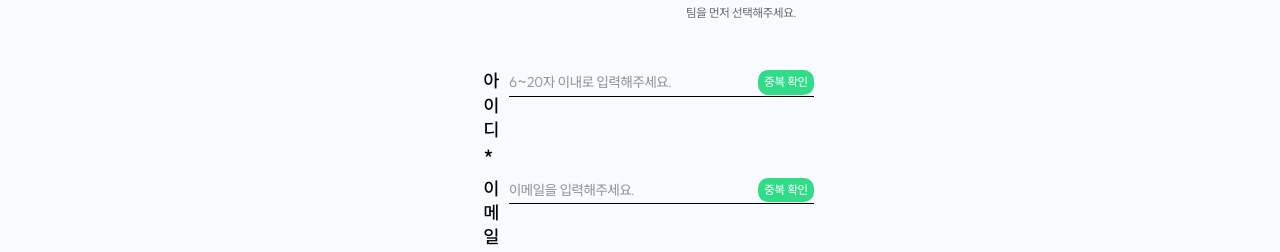
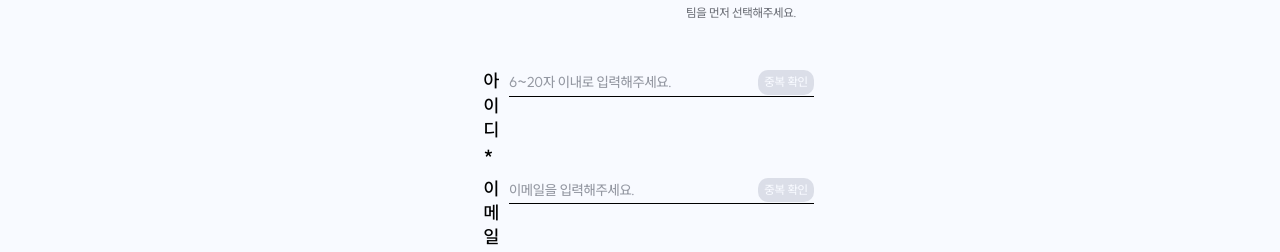
Before and after one commit to chaeyoungwon/next-vote-21th, a Next.js app in the folder next-vote-21th/: page /signup in a window 1280 px wide. Shown: the part 379-631 px from the top of the page. Built offline with nearby package versions, Linux system fonts and the light colour scheme; no server answers.

Commit message:
fix: 회원가입 검증 로직 수정

```diff
--- a/next-vote-21th/src/apis/checkDuplicate.ts
+++ b/next-vote-21th/src/apis/checkDuplicate.ts
@@ -36,6 +36,7 @@ export const checkEmailDuplicate = async (
       params: { email },
     });
     const isDup = res.data.data.exists === "true";
+
     return {
       exists: isDup,
       message: isDup
--- a/next-vote-21th/src/app/signup/page.tsx
+++ b/next-vote-21th/src/app/signup/page.tsx
@@ -43,6 +43,13 @@ const SignUpPage = () => {
     username: undefined,
     email: undefined,
   });
+  const [successMsgs, setSuccessMsgs] = useState<{
+    username: string | undefined;
+    email: string | undefined;
+  }>({
+    username: undefined,
+    email: undefined,
+  });
 
   const [isModalOpen, setIsModalOpen] = useState(false);
 
@@ -55,13 +62,14 @@ const SignUpPage = () => {
     formState: { errors },
   } = useForm<SignupForm>({
     resolver: zodResolver(signupSchema),
-    mode: "onBlur",
+    mode: "onChange",
   });
 
   const { check } = useDuplicateChecker<SignupForm>({
     setError,
     clearErrors,
     setStatuses,
+    setSuccessMsgs,
   });
 
   const onSubmit = async (form: SignupForm) => {
@@ -92,7 +100,9 @@ const SignUpPage = () => {
     !selectedTeam ||
     !selectedMember ||
     statuses.username !== "success" ||
-    statuses.email !== "success";
+    statuses.email !== "success" ||
+    !!errors.password ||
+    !!errors.confirmPassword;
 
   return (
     <div className="scrollbar-hide flex min-h-screen w-screen flex-col items-center overflow-y-auto pt-[124px] pb-9 md:pt-[121px]">
@@ -133,6 +143,9 @@ const SignUpPage = () => {
             errors={errors}
             watch={watch}
             statuses={statuses}
+            setStatuses={setStatuses}
+            successMsgs={successMsgs}
+            setSuccessMsgs={setSuccessMsgs}
             check={check}
           />
 
--- a/next-vote-21th/src/components/common/InputField.tsx
+++ b/next-vote-21th/src/components/common/InputField.tsx
@@ -12,7 +12,9 @@ interface InputFieldProps {
   onBlur?: (e: React.FocusEvent<HTMLInputElement>) => void;
   onCheckDuplicate?: (value: string) => void;
   showCheckButton?: boolean;
+  disabledCheckButton?: boolean;
   error?: string;
+  successMsg?: string;
   status?: "error" | "success";
   autoComplete?: string;
 }
@@ -24,10 +26,12 @@ const InputField = forwardRef<HTMLInputElement, InputFieldProps>(
       type = "text",
       placeholder,
       showCheckButton,
+      disabledCheckButton,
       onCheckDuplicate,
       error,
       status,
-      ...rest // 여기 중요! register에서 넘어오는 모든 props를 포함함
+      successMsg,
+      ...rest
     },
     ref,
   ) => {
@@ -50,7 +54,7 @@ const InputField = forwardRef<HTMLInputElement, InputFieldProps>(
                 "text-cap1-med md:text-body2-med min-w-[226px] border-b border-black py-1 outline-none placeholder:text-gray-600",
                 showCheckButton && !isPasswordField && "pr-[60px]",
               )}
-              {...rest} // 👈 이게 핵심!
+              {...rest}
             />
 
             {isPasswordField && (
@@ -66,8 +70,14 @@ const InputField = forwardRef<HTMLInputElement, InputFieldProps>(
             {showCheckButton && !isPasswordField && (
               <button
                 type="button"
+                disabled={disabledCheckButton}
                 onClick={() => onCheckDuplicate?.(rest.value?.toString() ?? "")}
-                className="text-cap1-med bg-green text-gray-0 hover:bg-green-dark absolute top-[-2px] right-0 w-fit cursor-pointer rounded-[10px] px-[6px] py-1 md:top-[1px]"
+                className={clsx(
+                  "text-cap1-med absolute top-[-2px] right-0 w-fit rounded-[10px] px-[6px] py-1 md:top-[1px]",
+                  disabledCheckButton
+                    ? "text-gray-0 cursor-not-allowed bg-gray-300"
+                    : "bg-green text-gray-0 hover:bg-green-dark",
+                )}
               >
                 중복 확인
               </button>
@@ -80,7 +90,11 @@ const InputField = forwardRef<HTMLInputElement, InputFieldProps>(
                 status === "success" && "text-green",
               )}
             >
-              {error || " "}
+              {error
+                ? error
+                : status === "success" && successMsg
+                  ? successMsg
+                  : " "}
             </span>
           </div>
         </div>
--- a/next-vote-21th/src/components/signup/SignUpFormFields.tsx
+++ b/next-vote-21th/src/components/signup/SignUpFormFields.tsx
@@ -9,6 +9,19 @@ interface SignupFormFieldsProps {
   errors: FieldErrors<SignupForm>;
   watch: (name: keyof SignupForm) => string;
   statuses: Record<"username" | "email", "error" | "success" | undefined>;
+  successMsgs: Record<"username" | "email", string | undefined>;
+  setStatuses: React.Dispatch<
+    React.SetStateAction<{
+      username: "error" | "success" | undefined;
+      email: "error" | "success" | undefined;
+    }>
+  >;
+  setSuccessMsgs: React.Dispatch<
+    React.SetStateAction<{
+      username: string | undefined;
+      email: string | undefined;
+    }>
+  >;
   check: (type: "username" | "email", value: string) => void;
 }
 
@@ -17,11 +30,24 @@ const SignupFormFields = ({
   errors,
   watch,
   statuses,
+  successMsgs,
+  setStatuses,
+  setSuccessMsgs,
   check,
 }: SignupFormFieldsProps) => {
   return (
     <div className="mb-6 flex flex-col gap-[10px]">
-      {(["username", "email"] as const).map(field => (
+      {(["username", "email"] as const).map(field => {
+        const disable = !!errors[field] || !watch(field);
+        const registered = register(field, {
+          onChange: e => {
+            const val = e.target.value;
+            setStatuses(prev => ({ ...prev, [field]: undefined }));
+            setSuccessMsgs(prev => ({ ...prev, [field]: undefined }));
+          },
+        });
+
+        return (
           <InputField
             key={field}
             label={`${field === "username" ? "아이디 *" : "이메일 *"}`}
@@ -30,14 +56,17 @@ const SignupFormFields = ({
                 ? "6~20자 이내로 입력해주세요."
                 : "이메일을 입력해주세요."
             }
-          {...register(field)}
+            {...registered}
             onCheckDuplicate={() => check(field, watch(field))}
             showCheckButton
-          error={errors[field]?.message}
+            disabledCheckButton={disable}
+            error={errors[field]?.message as string | undefined}
+            successMsg={successMsgs[field]}
             status={statuses[field]}
             autoComplete={field === "email" ? "email" : undefined}
           />
-      ))}
+        );
+      })}
 
       <InputField
         label="비밀번호 *"
--- a/next-vote-21th/src/hooks/useDuplicateChecker.ts
+++ b/next-vote-21th/src/hooks/useDuplicateChecker.ts
@@ -18,12 +18,19 @@ interface UseDuplicateCheckerProps<T extends FieldValues> {
   setStatuses: React.Dispatch<
     React.SetStateAction<{ username: Status; email: Status }>
   >;
+  setSuccessMsgs: React.Dispatch<
+    React.SetStateAction<{
+      username: string | undefined;
+      email: string | undefined;
+    }>
+  >;
 }
 
 export const useDuplicateChecker = <T extends FieldValues>({
   setError,
   clearErrors,
   setStatuses,
+  setSuccessMsgs,
 }: UseDuplicateCheckerProps<T>) => {
   const check = async (
     type: Path<T> & ("username" | "email"),
@@ -38,9 +45,11 @@ export const useDuplicateChecker = <T extends FieldValues>({
       if (exists) {
         setError(type, { message });
         setStatuses(prev => ({ ...prev, [type]: "error" }));
+        setSuccessMsgs(prev => ({ ...prev, [type]: undefined }));
       } else {
         clearErrors(type);
         setStatuses(prev => ({ ...prev, [type]: "success" }));
+        setSuccessMsgs(prev => ({ ...prev, [type]: message }));
       }
     } catch (err) {
       setError(type, {
```
Lines whose indentation alone changed are shown as unchanged.
